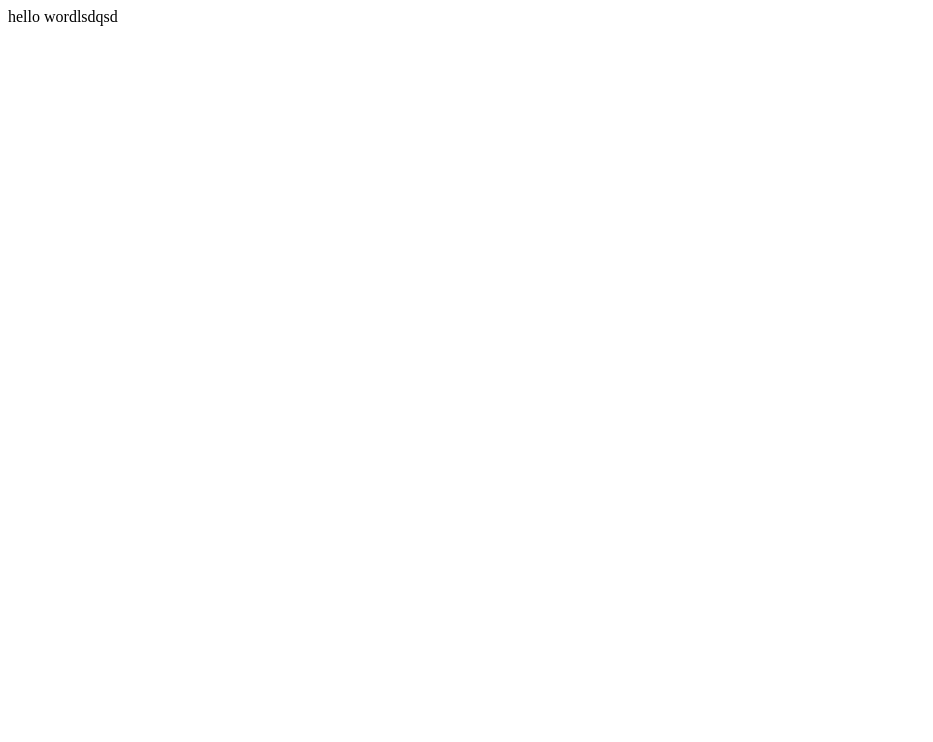
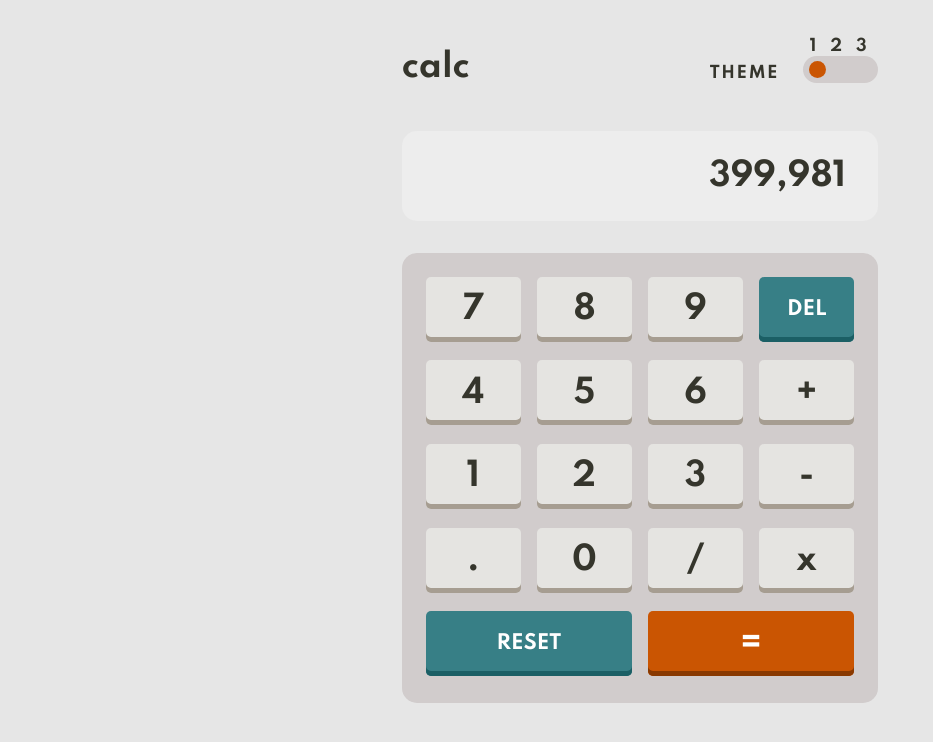
Before and after one commit to MrSociety404/calculator-app, a website built with Parcel: page src/index.html in a window 1280 px wide. Shown: the whole page, without its empty margins (0-933 px from the left). Built offline with nearby package versions, Linux system fonts and the light colour scheme.

Commit message:
Version 1

```diff
--- a/src/index.html
+++ b/src/index.html
@@ -1,14 +1,62 @@
 <!DOCTYPE html>
-<html lang="en">
-<head>
-  <meta charset="UTF-8">
-  <meta http-equiv="X-UA-Compatible" content="IE=edge">
-  <meta name="viewport" content="width=device-width, initial-scale=1.0">
-  <link rel="icon" type="image/png" sizes="32x32" href="./images/favicon-32x32.png">
-  <link rel="stylesheet" href="scss/main.scss">
-  <title>Document</title>
-</head>
-<body>
-  hello wordlsdqsd
-</body>
+<html lang="en" class="theme-dark">
+  <head>
+    <meta charset="UTF-8" />
+    <meta http-equiv="X-UA-Compatible" content="IE=edge" />
+    <meta name="viewport" content="width=device-width, initial-scale=1.0" />
+    <link
+      rel="icon"
+      type="image/png"
+      sizes="32x32"
+      href="./images/favicon-32x32.png"
+    />
+    <link rel="stylesheet" href="scss/main.scss" />
+    <title>Frontend Mentor | Calculator app</title>
+  </head>
+  <body>
+    <header class="header">
+      <h1 class="header__title">calc</h1>
+      <div class="header__theme">
+        <p class="header__theme-title">THEME</p>
+        <div class="header__range">
+          <label class="header__range-label" for="themeRange">1 2 3</label>
+          <input
+            class="header__range-input"
+            type="range"
+            id="themeRange"
+            min="1"
+            max="3"
+            value="1"
+          />
+        </div>
+      </div>
+    </header>
+    <main>
+      <section class="screen">
+        <p class="screen__content">399,981</p>
+      </section>
+      <section class="keypad">
+        <button class="keypad__button" value="7">7</button>
+        <button class="keypad__button" value="8">8</button>
+        <button class="keypad__button" value="9">9</button>
+        <button class="keypad__button del" value="del">DEL</button>
+        <button class="keypad__button" value="4">4</button>
+        <button class="keypad__button" value="5">5</button>
+        <button class="keypad__button" value="6">6</button>
+        <button class="keypad__button" value="+">+</button>
+        <button class="keypad__button" value="1">1</button>
+        <button class="keypad__button" value="2">2</button>
+        <button class="keypad__button" value="3">3</button>
+        <button class="keypad__button" value="-">-</button>
+        <button class="keypad__button" value=".">.</button>
+        <button class="keypad__button" value="0">0</button>
+        <button class="keypad__button" value="/">/</button>
+        <button class="keypad__button" value="*">x</button>
+        <button class="keypad__button reset" value="reset">RESET</button>
+        <button class="keypad__button equal" value="=">=</button>
+
+      </section>
+    </main>
+    <script src="js/theme.js"></script>
+  </body>
 </html>
--- /dev/null
+++ b/src/js/theme.js
@@ -0,0 +1,28 @@
+const themeRange = document.querySelector(".header__range-input");
+const html = document.querySelector("html");
+const isDarkMode = window.matchMedia && window.matchMedia('(prefers-color-scheme: dark)').matches;
+
+// sync the theme with the user preferences
+window.onload = () => {
+  if(isDarkMode) {
+    html.className = ''
+    html.classList.add("theme-dark")
+  } else {
+    html.className = ''
+    html.classList.add("theme-light")
+  }
+}
+
+// Change the theme
+themeRange.addEventListener("change", () => {
+  if(themeRange.value === '1') {
+    html.className = ''
+    html.classList.add("theme-dark")
+  } else if (themeRange.value === '2') {
+    html.className = ''
+    html.classList.add("theme-light")
+  } else if (themeRange.value === '3') {
+    html.className = ''
+    html.classList.add("theme-chroma")
+  }
+});
--- /dev/null
+++ b/src/scss/base/_base.scss
@@ -0,0 +1,17 @@
+* {
+  margin: 0;
+  padding: 0;
+  box-sizing: border-box;
+}
+
+body {
+  font-family: $ff;
+  font-size: 1em;
+  padding: 2.3em;
+  margin: 0 auto;
+  max-width: 550px;
+  transition: $animation;
+  @include themify($themes) {
+    background-color: themed('bg-main');
+  }
+}
--- /dev/null
+++ b/src/scss/base/_themes.scss
@@ -0,0 +1,77 @@
+$themes: (
+  dark: (
+    // - Background
+    bg-main: hsl(222, 26%, 31%),
+    bg-display: hsl(224, 36%, 15%),
+    bg-key: hsl(223, 31%, 20%),
+    // - Keys
+    key-special: hsl(225, 21%, 49%),
+    key-special-shadow: hsl(224, 28%, 35%),
+    key-equal: hsl(6, 63%, 50%),
+    key-equal-shadow: hsl(6, 70%, 34%),
+    key-main: hsl(30, 25%, 89%),
+    key-main-shadow: hsl(28, 16%, 65%),
+    // - Text
+    txt-main: hsl(0, 0, 100%),
+    txt-main-key: hsl(221, 14%, 31%),
+    txt-white: hsl(0, 0, 100%),
+    txt-equal: hsl(0, 0, 100%),
+  ),
+  light: (
+    // - Background
+    bg-main: hsl(0, 0%, 90%),
+    bg-display: hsl(0, 0%, 93%),
+    bg-key: hsl(0, 5%, 81%),
+    // - Keys
+    key-special: hsl(185, 42%, 37%),
+    key-special-shadow: hsl(185, 58%, 25%),
+    key-equal: hsl(25, 98%, 40%),
+    key-equal-shadow: hsl(25, 99%, 27%),
+    key-main: hsl(45, 7%, 89%),
+    key-main-shadow: hsl(35, 11%, 61%),
+    // - Text
+    txt-main: hsl(60, 10%, 19%),
+    txt-main-key: hsl(60, 10%, 19%),
+    txt-white: hsl(0, 0, 100%),
+    txt-equal: hsl(0, 0, 100%),
+  ),
+  chroma: (
+    // - Background
+    bg-main: hsl(268, 75%, 9%),
+    bg-display: hsl(268, 71%, 12%),
+    bg-key: hsl(268, 71%, 12%),
+    // - Keys
+    key-special: hsl(281, 89%, 26%),
+    key-special-shadow: hsl(285, 91%, 52%),
+    key-equal: hsl(176, 100%, 44%),
+    key-equal-shadow: hsl(177, 92%, 70%),
+    key-main: hsl(268, 47%, 21%),
+    key-main-shadow: hsl(290, 70%, 36%),
+    // - Text
+    txt-main: hsl(52, 100%, 62%),
+    txt-main-key: hsl(52, 100%, 62%),
+    txt-white: hsl(0, 0, 100%),
+    txt-equal: hsl(198, 20%, 13%),
+  ),
+);
+
+@mixin themify($themes: $themes) {
+  @each $theme, $map in $themes {
+
+    .theme-#{$theme} & {
+      $theme-map: () !global;
+      @each $key, $submap in $map {
+        $value: map-get(map-get($themes, $theme), '#{$key}');
+        $theme-map: map-merge($theme-map, ($key: $value)) !global;
+      }
+
+      @content;
+      $theme-map: null !global;
+    }
+
+  }
+}
+
+@function themed($key) {
+  @return map-get($theme-map, $key);
+}
--- /dev/null
+++ b/src/scss/base/_variables.scss
@@ -0,0 +1,9 @@
+//Fonts
+@import url("https://fonts.googleapis.com/css2?family=Spartan:wght@700&display=swap");
+$ff: "Spartan", sans-serif; //Font-Family
+
+//Layout
+$mb: 375px; //Mobile device
+$dk: 1440px; //Desktop device
+
+$animation : color .5s ease-in, background-color .5s ease-in;
--- /dev/null
+++ b/src/scss/layout/header.scss
@@ -0,0 +1,54 @@
+.header {
+  display: flex;
+  justify-content: space-between;
+  align-items: flex-end;
+  &__title {
+    line-height: 1em;
+    @include themify($themes) {
+      color: themed('txt-main');
+    }
+  }
+  &__theme {
+    display: flex;
+    align-items: flex-end;
+    @include themify($themes) {
+      color: themed('txt-main');
+    }
+    &-title {
+      letter-spacing: .1em;
+    }
+  }
+  &__range {
+    display: flex;
+    flex-direction: column;
+    justify-content: center;
+    align-items: center;
+    margin-left: 1.5em;
+    &-input {
+      appearance: none;
+      outline: none;
+      border-radius: 15px;
+      width: 75px;
+      height: 27px;
+      padding: .4em;
+      @include themify($themes) {
+        background-color: themed('bg-key');
+      }
+      &::-webkit-slider-thumb {
+        cursor: pointer;
+        appearance: none;
+        width: 17px;
+        height: 17px;
+        border-radius: 50%;
+        @include themify($themes) {
+          background-color: themed('key-equal');
+        }
+      }
+    }
+    &-label {
+      letter-spacing: .3em;
+      text-align: center;
+      width: 100%;
+    }
+  }
+}
--- /dev/null
+++ b/src/scss/layout/keypad.scss
@@ -0,0 +1,52 @@
+.keypad {
+  width: 100%;
+  height: 450px;
+  border-radius: 15px;
+  padding: 1.5em;
+  display: grid;
+  grid-template-columns: repeat(4, 1fr);
+  gap: 1em;
+  transition: color .5s ease-in, background-color .5s ease-in;
+  @include themify($themes) {
+    background-color: themed('bg-key');
+  }
+  &__button {
+    border: none;
+    border-radius: 5px;
+    height: 65px;
+    font-size: 2em;
+    font-family: $ff;
+    cursor: pointer;
+    transition: $animation;
+    @include themify($themes) {
+      background-color: themed('key-main');
+      color: themed('txt-main-key');
+      box-shadow: inset 0 -5px 0 0 themed('key-main-shadow') ;
+    }
+    &.del {
+      font-size: 1.2em;
+      @include themify($themes) {
+        background-color: themed('key-special');
+        color: themed('txt-white');
+        box-shadow: inset 0 -5px 0 0 themed('key-special-shadow') ;
+      }
+    }
+    &.reset {
+      font-size: 1.2em;
+      grid-column: 1/3;
+      @include themify($themes) {
+        background-color: themed('key-special');
+        color: themed('txt-white');
+        box-shadow: inset 0 -5px 0 0 themed('key-special-shadow') ;
+      }
+    }
+    &.equal {
+      grid-column: 3/5;
+      @include themify($themes) {
+        background-color: themed('key-equal');
+        color: themed('txt-equal');
+        box-shadow: inset 0 -5px 0 0 themed('key-equal-shadow') ;
+      }
+    }
+  }
+}
--- /dev/null
+++ b/src/scss/layout/screen.scss
@@ -0,0 +1,20 @@
+.screen {
+  width: 100%;
+  height: 90px;
+  border-radius: 15px;
+  margin: 3em 0 2em;
+  padding: 2em;
+  display: flex;
+  justify-content: flex-end;
+  align-items: center;
+  transition: $animation;
+  @include themify($themes) {
+    background-color: themed('bg-display');
+  }
+  &__content {
+    font-size: 2em;
+    @include themify($themes) {
+      color: themed('txt-main');
+    }
+  }
+}
--- a/src/scss/main.scss
+++ b/src/scss/main.scss
@@ -0,0 +1,9 @@
+//Base
+@import "base/variables";
+@import "base/themes";
+@import "base/base";
+
+//Layour
+@import "layout/header";
+@import "layout/screen";
+@import "layout/keypad";
```
Also changed, not shown: docs/index.html (added, +1 -0 lines), docs/favicon-32x32.b532600b.png (added), 4 other files.
